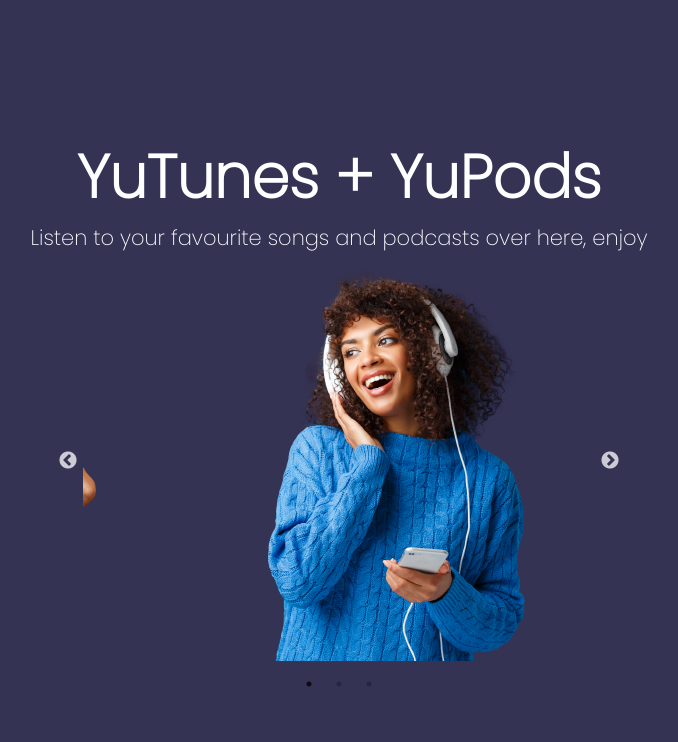
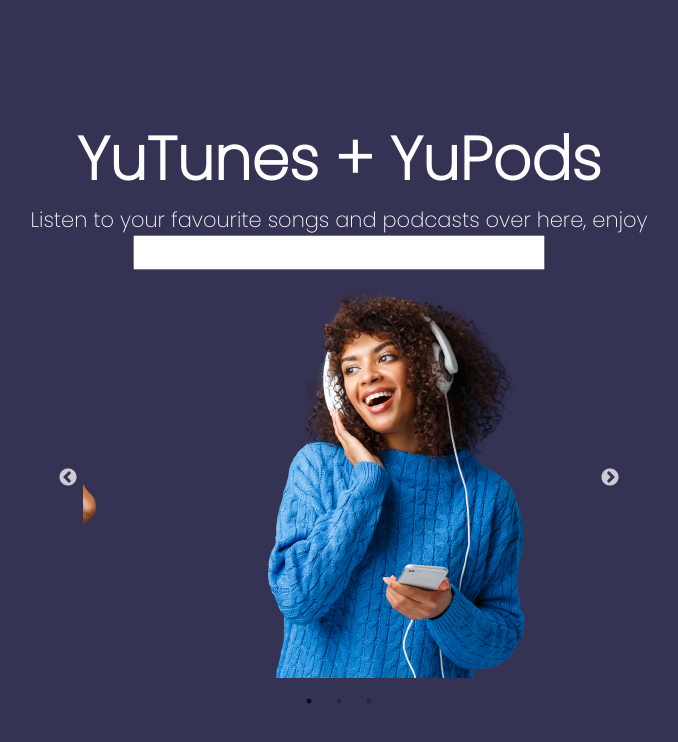
Before and after one commit to abrusu-collins/YouPods, a React (Create React App) app: page / in a window 1280 px wide. Shown: the top 742 px of the page, without its empty margins (301-979 px from the left). Built offline with nearby package versions, Linux system fonts and the light colour scheme.

Commit message:
working on search

```diff
--- a/src/components/Hero.jsx
+++ b/src/components/Hero.jsx
@@ -1,4 +1,5 @@
 import SimpleSlider from "./SimpleSlider";
+import Search from "./Search";
 
 
 function Hero() {
@@ -8,6 +9,7 @@ function Hero() {
         YuTunes + YuPods
       </h1>
       <p>Listen to your favourite songs and podcasts over here, enjoy </p>
+      <Search/>
      < SimpleSlider/ >
 
     </div>
--- /dev/null
+++ b/src/components/Search.jsx
@@ -0,0 +1,11 @@
+function Search() {
+    return (
+        <div className="search">
+            <form action="">
+                <input type="text" name="songorpodcastname" id="songorpodcastname" />
+            </form>
+        </div>
+      );
+}
+
+export default Search;
```
